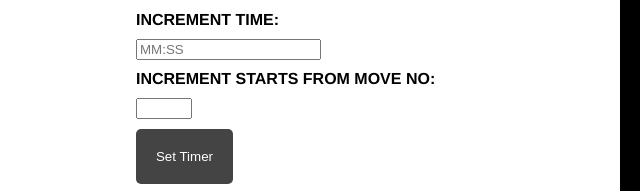
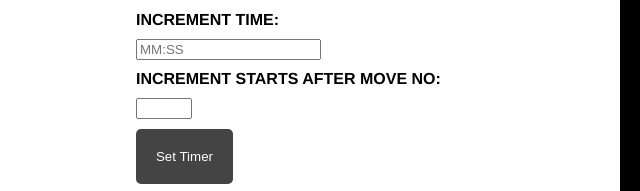
Before and after one commit to skakforborn/skakur, a plain HTML site: page index.html in a window 1280 px wide. Shown: the part 433-624 px from the top of the page, 20-660 px from the left. Drawn offline with Linux system fonts and the light colour scheme.

Commit message:
Update index.html

```diff
--- a/index.html
+++ b/index.html
@@ -20,7 +20,7 @@
       <div class="white-inputs">
         <label for="incrementTime">Increment Time:</label>
         <input type="text" id="incrementTime" placeholder="MM:SS">
-        <label for="moveNumber">Increment starts from move no:</label>
+        <label for="moveNumber">Increment starts after move no:</label>
         <input type="number" id="moveNumber" min="1" max="60">
         <button onclick="setTimer()">Set Timer</button>
         <div><h4>PRESS SPACEBAR TO START THE CLOCK</h3></div>
```
